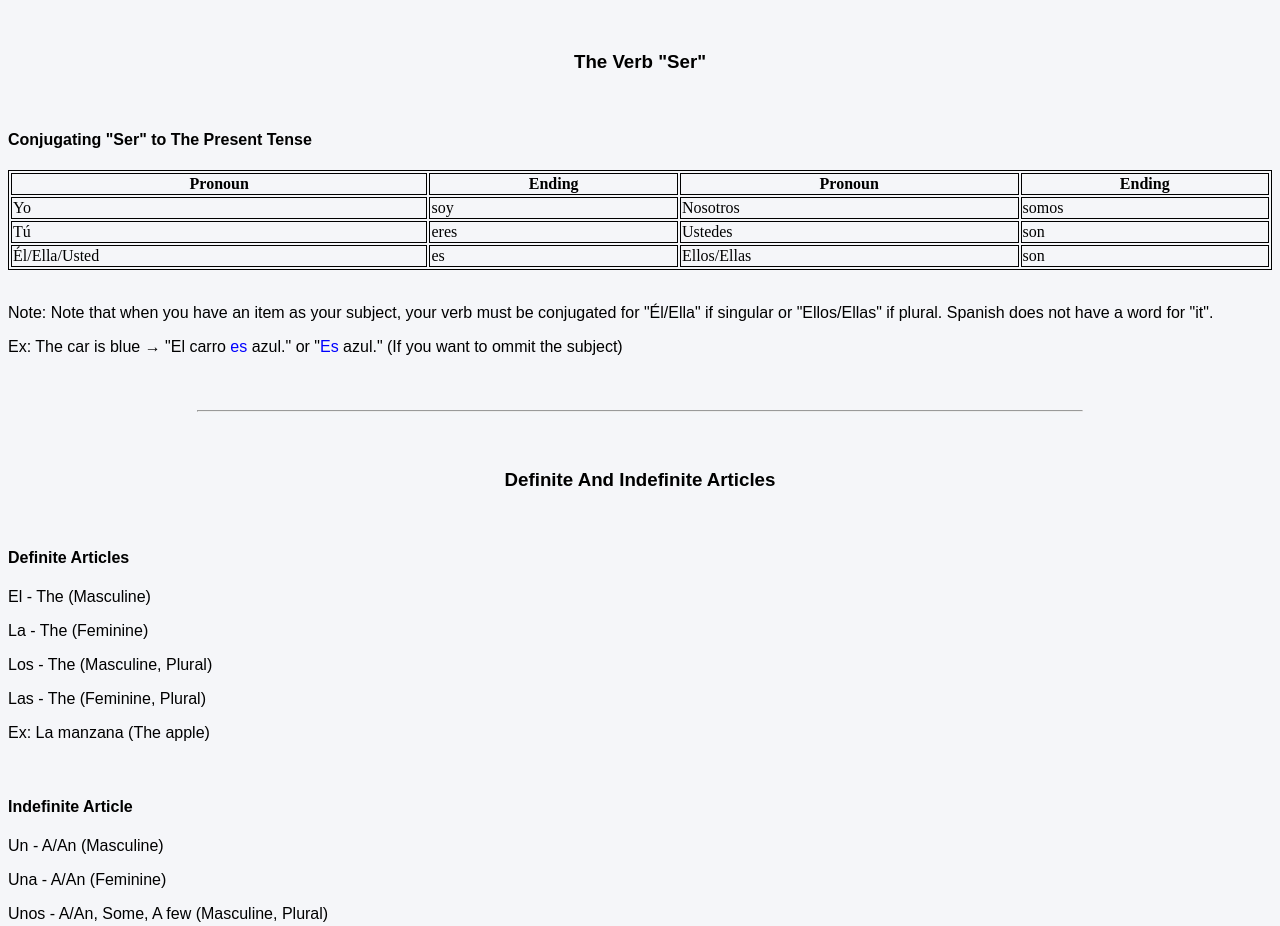
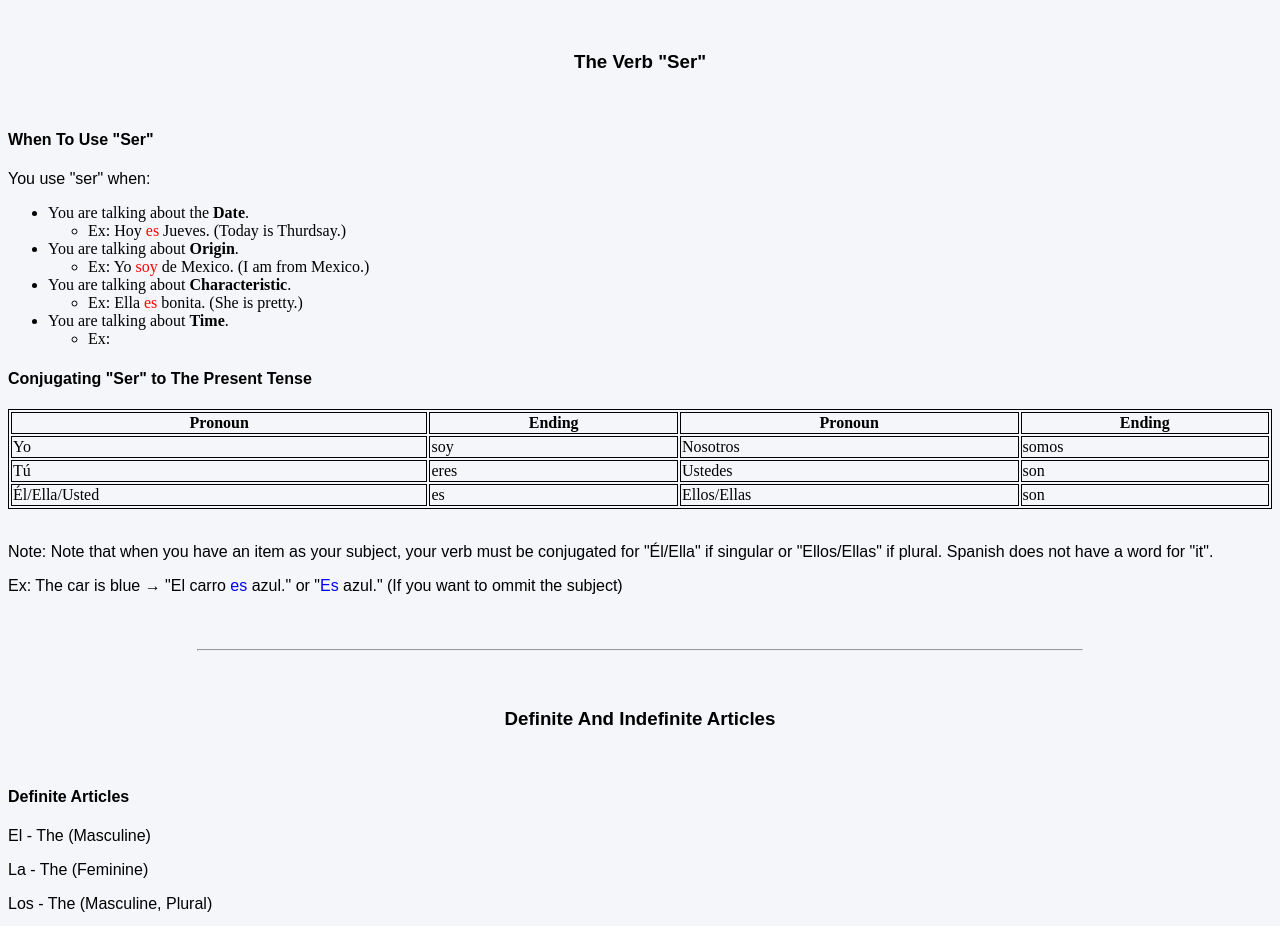
Before and after one commit to PandaLT100/swpsite, a plain HTML site: page lessonthree.html in a window 1280 px wide. Shown: the part 2500-3426 px from the top of the page. Drawn offline with Linux system fonts and the light colour scheme.

Commit message:
something

```diff
--- a/lessonthree.html
+++ b/lessonthree.html
@@ -206,7 +206,30 @@
 <hr>
 <br>
     <h3>The Verb "Ser"</h3> <br>
-    <p>
+    <h4>When To Use "Ser"</h4>
+    <p>You use "ser" when:</p>
+    <ul>
+        <li>You are talking about the <strong>Date</strong>.
+            <ul>
+                <li>Ex: Hoy <span style="color:red">es</span> Jueves. (Today is Thurdsay.)</li>
+            </ul>
+        </li>
+        <li>You are talking about <strong>Origin</strong>.
+            <ul>
+                <li>Ex: Yo <span style="color:red">soy</span> de Mexico. (I am from Mexico.)</li>
+            </ul>
+        </li>
+        <li>You are talking about <strong>Characteristic</strong>.
+            <ul>
+                <li>Ex: Ella <span style="color:red">es</span> bonita. (She is pretty.)</li>
+            </ul>
+        </li>
+        <li>You are talking about <strong>Time</strong>.
+            <ul>
+                <li>Ex: </li>
+            </ul>
+        </li>
+    </ul>
     <h4>Conjugating "Ser" to The Present Tense</h4>
     <table>
         <tr>
```
Also changed, not shown: index.html (+1 -1 lines).
